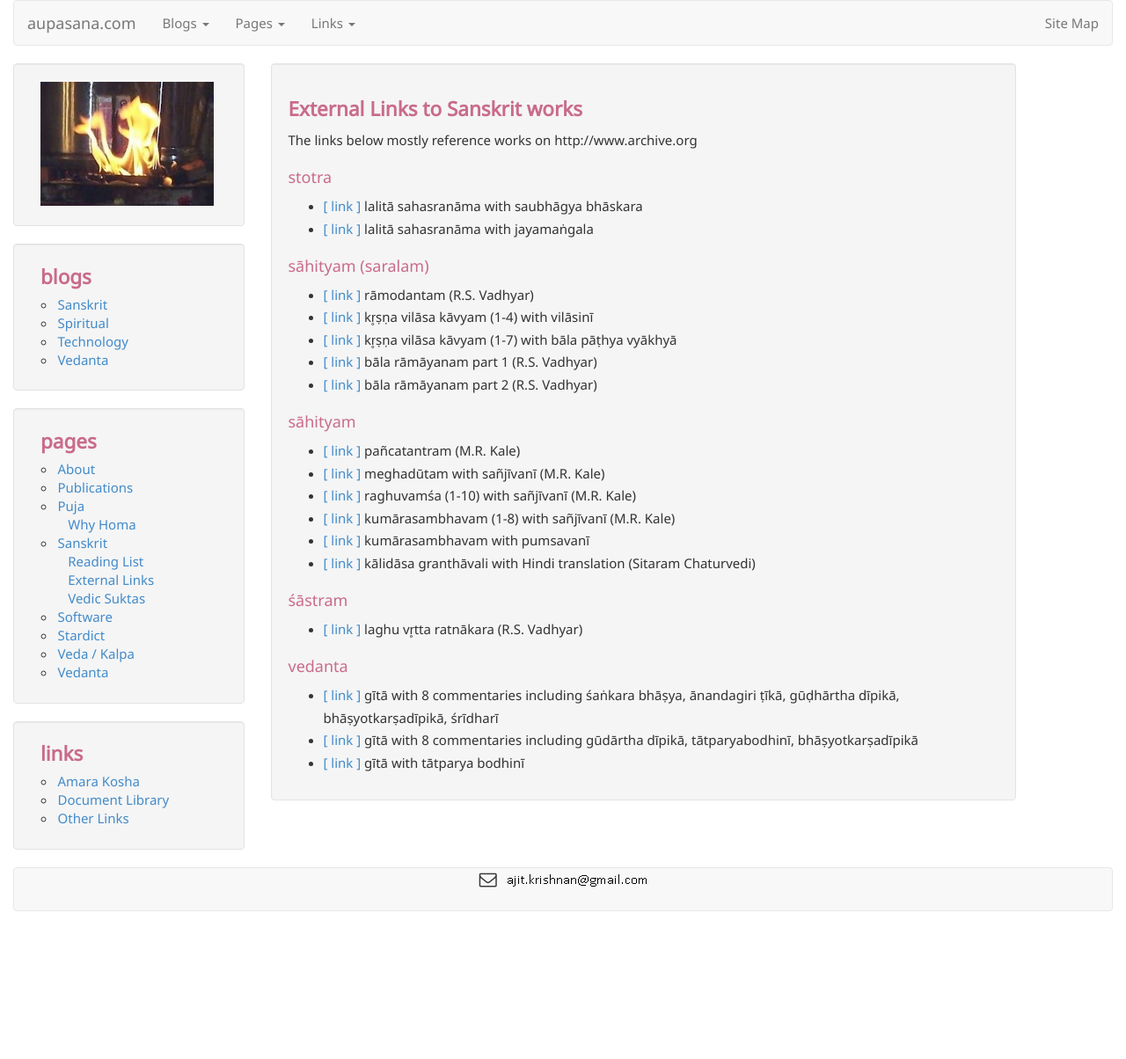
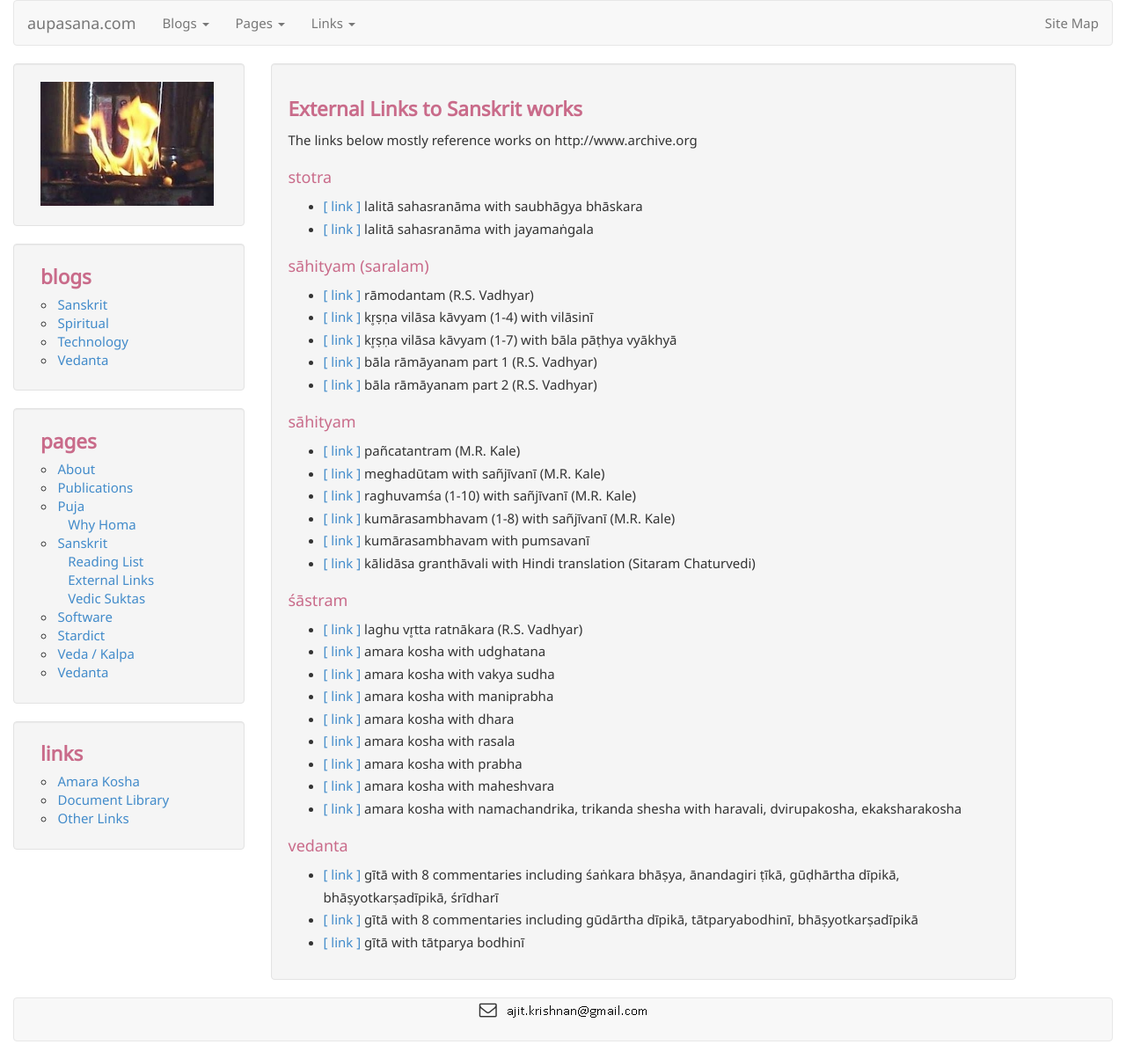
Before and after one commit to aupasana/aupasana.github.io, a Jekyll site: the page built from pages/sanskrit/links.md, in a window 1280 px wide. Shown: the whole page at 88% size. Built offline with Jekyll 4.4.1, drawn with Linux system fonts in a browser that asks for light colours; nearby versions of some CDN libraries; before the commit the page ends 1056 px from its top, so only the background shows below that.

Commit message:
Updates to sanskrit/links.md

```diff
--- a/pages/sanskrit/links.md
+++ b/pages/sanskrit/links.md
@@ -47,8 +47,24 @@ The links below mostly reference works on http://www.archive.org
 ## śāstram
 
 * [[ link ]][lvr] laghu vr̥tta ratnākara (R.S. Vadhyar)
+* [[ link ]][amara-ks] amara kosha with udghatana
+* [[ link ]][amara-vs] amara kosha with vakya sudha
+* [[ link ]][amara-mp] amara kosha with maniprabha
+* [[ link ]][amara-dhara] amara kosha with dhara
+* [[ link ]][amara-rasala] amara kosha with rasala
+* [[ link ]][amara-prabha] amara kosha with prabha
+* [[ link ]][amara-mahes] amara kosha with maheshvara
+* [[ link ]][amara-nc] amara kosha with namachandrika, trikanda shesha with haravali, dvirupakosha, ekaksharakosha
 
 [lvr]: https://archive.org/details/LaguVruttaRatnakaraRamachandraAiyarT.K.R.S.VadhyarAndSonsSL
+[amara-ks]: https://archive.org/details/79077293AmaraKoshaWithTheCommentaryOfKshiraSwamin_201801
+[amara-vs]: https://archive.org/details/AmaraKoshaOfAmaraSingh1944NirnayaSagarPress_201609
+[amara-mp]: https://archive.org/details/AmaraKoshaManiprabha
+[amara-rasala]: https://archive.org/details/amarakoa00amaruoft
+[amara-prabha]: https://archive.org/details/AmaraKoshaPrabha1949Chowkhamba
+[amara-mahes]: https://archive.org/details/AmaraKoshaGovtCentralBookDepot_201709
+[amara-dhara]: https://archive.org/details/TheAmaraKoshaOfShriAmaraSimha1937MasterKhelariLalAndSons
+[amara-nc]: https://archive.org/details/KRI132AmaraKosha1930KhemrajPublishers
 
 ## vedanta
 
```
